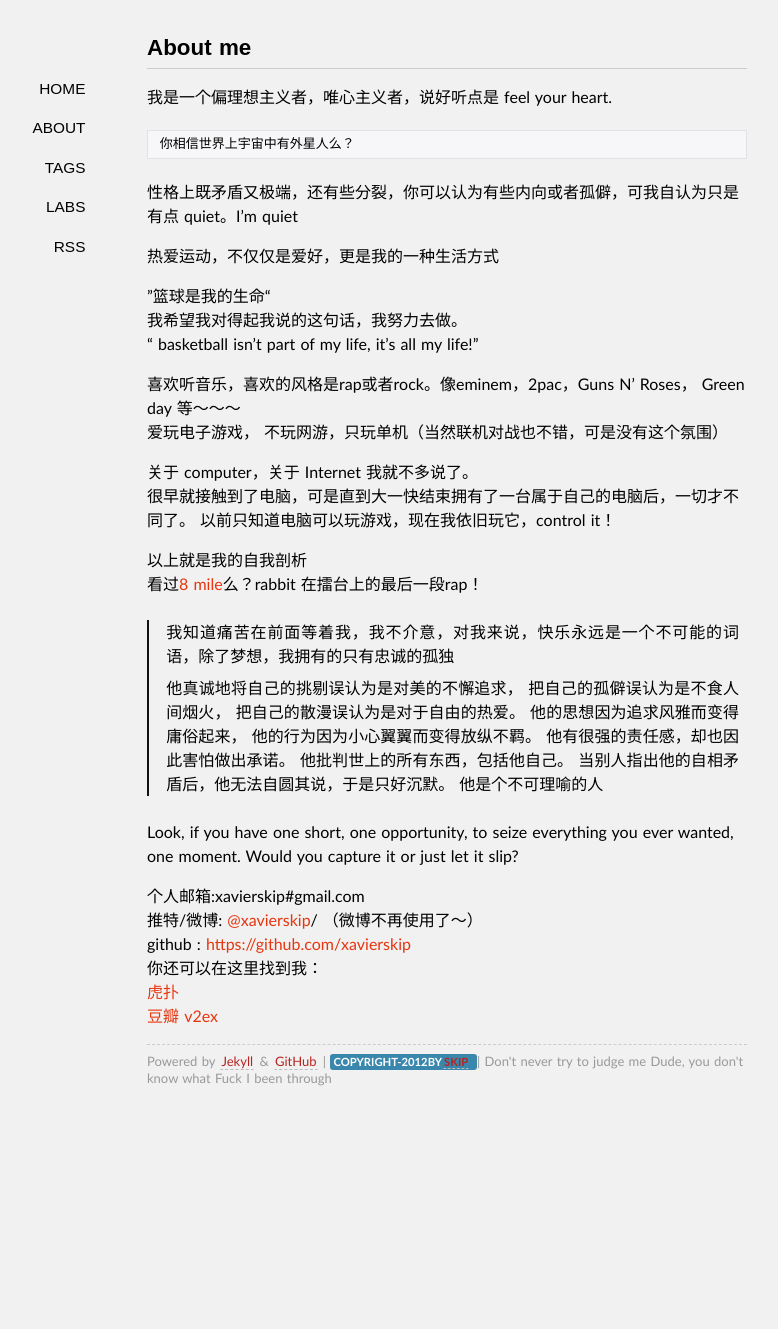
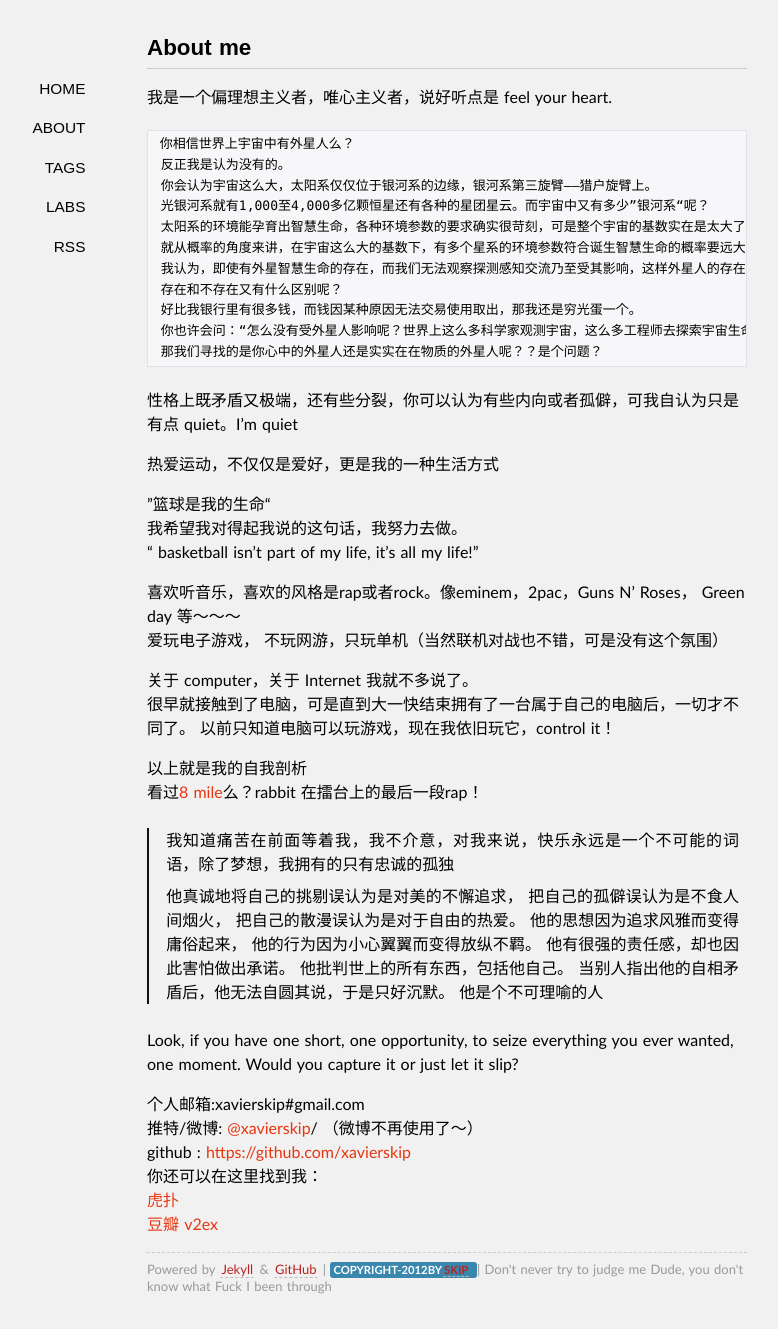
Before and after one commit to xavierskip/xavierskip.github.io, a Jekyll site: the page built from about/index.md, in a window 1280 px wide. Shown: the whole page, without its empty margins (193-971 px from the left). Built offline with Jekyll 4.4.1, drawn with Linux system fonts in a browser that asks for light colours; some web fonts are replaced; Markdown is read by kramdown in place of the engine named in the settings; comment, search, counter and statistics services are not loaded; before the commit the page ends 1121 px from its top, so only the background shows below that.

Commit message:
new  about

````diff
--- a/about/index.md
+++ b/about/index.md
@@ -7,6 +7,16 @@ comments: yes
 我是一个偏理想主义者，唯心主义者，说好听点是 feel your heart.
 ```
  你相信世界上宇宙中有外星人么？
+ 反正我是认为没有的。
+ 你会认为宇宙这么大，太阳系仅仅位于银河系的边缘，银河系第三旋臂——猎户旋臂上。
+ 光银河系就有1,000至4,000多亿颗恒星还有各种的星团星云。而宇宙中又有多少”银河系“呢？
+ 太阳系的环境能孕育出智慧生命，各种环境参数的要求确实很苛刻，可是整个宇宙的基数实在是太大了。
+ 就从概率的角度来讲，在宇宙这么大的基数下，有多个星系的环境参数符合诞生智慧生命的概率要远大于有且只有太阳系符合要求的概率。而且，我们不能否认外星生命的存在形式是我们无法感受或者理解或者接触到的，甚至不是一个维度上的。
+ 我认为，即使有外星智慧生命的存在，而我们无法观察探测感知交流乃至受其影响，这样外星人的存在是没有意义的。
+ 存在和不存在又有什么区别呢？
+ 好比我银行里有很多钱，而钱因某种原因无法交易使用取出，那我还是穷光蛋一个。
+ 你也许会问：“怎么没有受外星人影响呢？世界上这么多科学家观测宇宙，这么多工程师去探索宇宙生命？这不是外星人在影响我们么？”按你的逻辑，这就是外星人的存在？
+ 那我们寻找的是你心中的外星人还是实实在在物质的外星人呢？？是个问题？
 ```
 
 性格上既矛盾又极端，还有些分裂，你可以认为有些内向或者孤僻，可我自认为只是有点 quiet。I'm quiet
````
